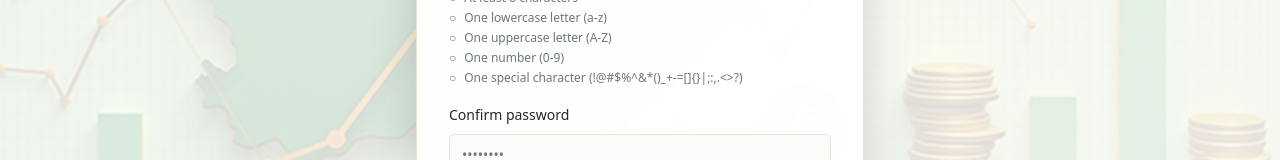
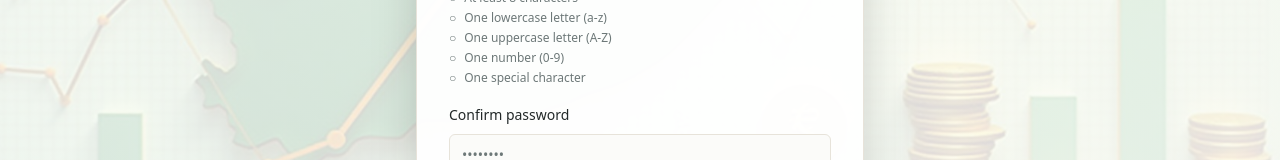
Before and after one commit to Jokrxo/biz-hub-rigel-48a4f34f, a React (Vite) app: page /signup in a window 1280 px wide. Shown: the part 499-659 px from the top of the page. Built offline with nearby package versions, Linux system fonts and the light colour scheme; the HTML template or start-up script is replaced by a standard one.

Commit message:
Fix JSX syntax error in Signup.tsx by simplifying special character display

```diff
--- a/src/pages/Signup.tsx
+++ b/src/pages/Signup.tsx
@@ -187,7 +187,7 @@ export default function Signup() {
                         </div>
                         <div className={`flex items-center gap-2 ${passwordChecks.hasSpecial ? 'text-green-600 dark:text-green-400' : 'text-muted-foreground'}`}>
                           <span>{passwordChecks.hasSpecial ? '✓' : '○'}</span>
-                          <span>One special character (!@#$%^&*()_+-=[]&#123;&#125;|;:,.&lt;&gt;?)</span>
+                          <span>One special character</span>
                         </div>
                       </div>
                     </FormDescription>
```
